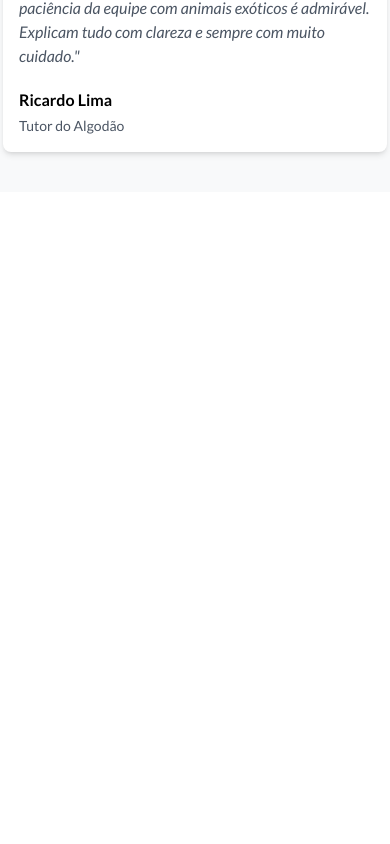
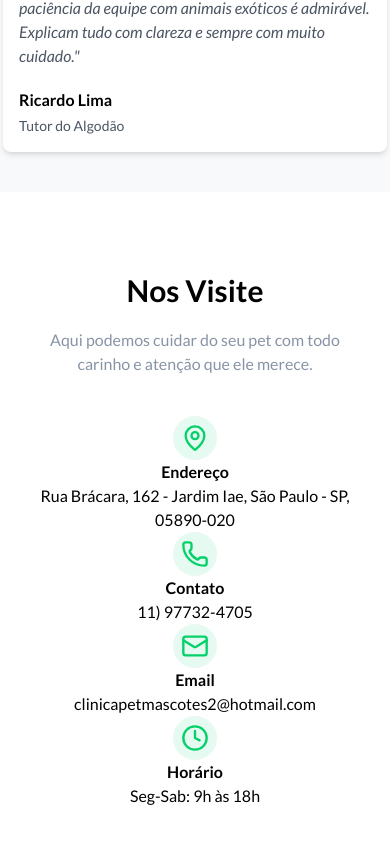
Before and after one commit to aetussilicon/clinica-mascotes, a React (Vite) app: page / in a window 390 px wide. Shown: the part 5320-6164 px from the top of the page. Before the commit the page ends 5552 px from the top, so only its background shows below. Built offline with nearby package versions, Linux system fonts and the light colour scheme.

Commit message:
✨ feat(app): adicionar seção "sobre nós" à página inicial - Adiciona a seção "Sobre nós" para fornecer informações sobre a empresa e sua missão. - Melhora a experiência do usuário, fornecendo contexto e aumentando a confiança.

```diff
--- a/src/App.tsx
+++ b/src/App.tsx
@@ -1,4 +1,5 @@
 import './App.css';
+import AboutUsSection from './components/AboutUsSection';
 import FeaturedProducts from './components/FeaturedProducts';
 import Hero from './components/Hero';
 import ServicesSection from './components/ServicesSection';
@@ -13,6 +14,7 @@ function App() {
                 <ServicesSection/>
                 <FeaturedProducts />
                 <TestimonialsSection />
+                <AboutUsSection />
             </UserMenuProvider>
         </>
     );
--- /dev/null
+++ b/src/components/AboutUsSection.tsx
@@ -0,0 +1,50 @@
+import { Clock, Mail, MapPin, Phone } from 'lucide-react';
+import React, { ReactNode } from 'react';
+
+const InfoCard: React.FC<{ icon: ReactNode; title: string; info: string }> = ({ icon, title, info }) => {
+    return (
+        <div className='flex flex-col text-center items-center'>
+            <div className='bg-[#e5faf0] p-2 rounded-full w-fit'>{icon}</div>
+            <span className='font-bold'>{title}</span>
+            <p>{info}</p>
+        </div>
+    );
+};
+
+const AboutUsSection = () => {
+    return (
+        <div className=' ssm:mx-[10%] xl:mx-[20%] mb-10 flex flex-col justify-center items-center gap-10 py-10'>
+            <div className='flex flex-col text-center gap-5'>
+                <h1 className='text-3xl xl:text-4xl font-bold'>Nos Visite</h1>
+                <p className='text-[#8894a6] ssm:text-md xl:text-xl'>
+                    Aqui podemos cuidar do seu pet com todo carinho e atenção que ele merece.
+                </p>
+            </div>
+            <div className='flex ssm:flex-col md:flex-row justify-between items-center w-full'>
+                <InfoCard
+                    icon={<MapPin color='#04d16a' size={28} />}
+                    title='Endereço'
+                    info='Rua Brácara, 162 - Jardim Iae, São Paulo - SP, 05890-020'
+                />
+                <InfoCard icon={<Phone color='#04d16a' size={28} />} title='Contato' info='11) 97732-4705' />
+                <InfoCard
+                    icon={<Mail color='#04d16a' size={28} />}
+                    title='Email'
+                    info='clinicapetmascotes2@hotmail.com'
+                />
+                <InfoCard icon={<Clock color='#04d16a' size={28} />} title='Horário' info='Seg-Sab: 9h às 18h' />
+            </div>
+            <div style={{ position: 'relative', width: '100%', paddingBottom: '56.25%', height: 0 }}>
+                <iframe
+                    src='https://www.google.com/maps/embed?pb=!1m18!1m12!1m3!1d3654.239894037161!2d-46.78755002419532!3d-23.66737756549653!2m3!1f0!2f0!3f0!3m2!1i1024!2i768!4f13.1!3m3!1m2!1s0x94ce53a3c08a815f%3A0xe2f2eac47549344c!2sCl%C3%ADnica%20Veterin%C3%A1ria%20e%20Pet%20Shop%20Mascotes!5e0!3m2!1spt-BR!2sbr!4v1744863256768!5m2!1spt-BR!2sbr'
+                    style={{ position: 'absolute', top: 0, left: 0, width: '100%', height: '100%', border: 0 }}
+                    allowFullScreen={false}
+                    loading='lazy'
+                    referrerPolicy='no-referrer-when-downgrade'
+                ></iframe>
+            </div>
+        </div>
+    );
+};
+
+export default AboutUsSection;
```
